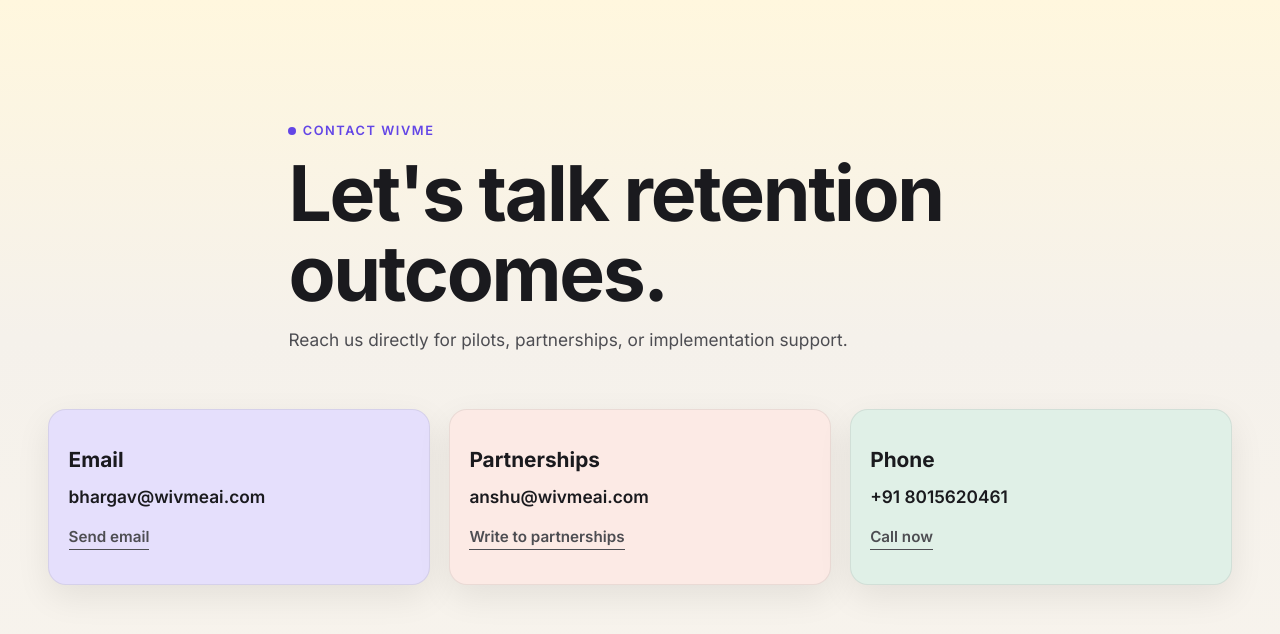
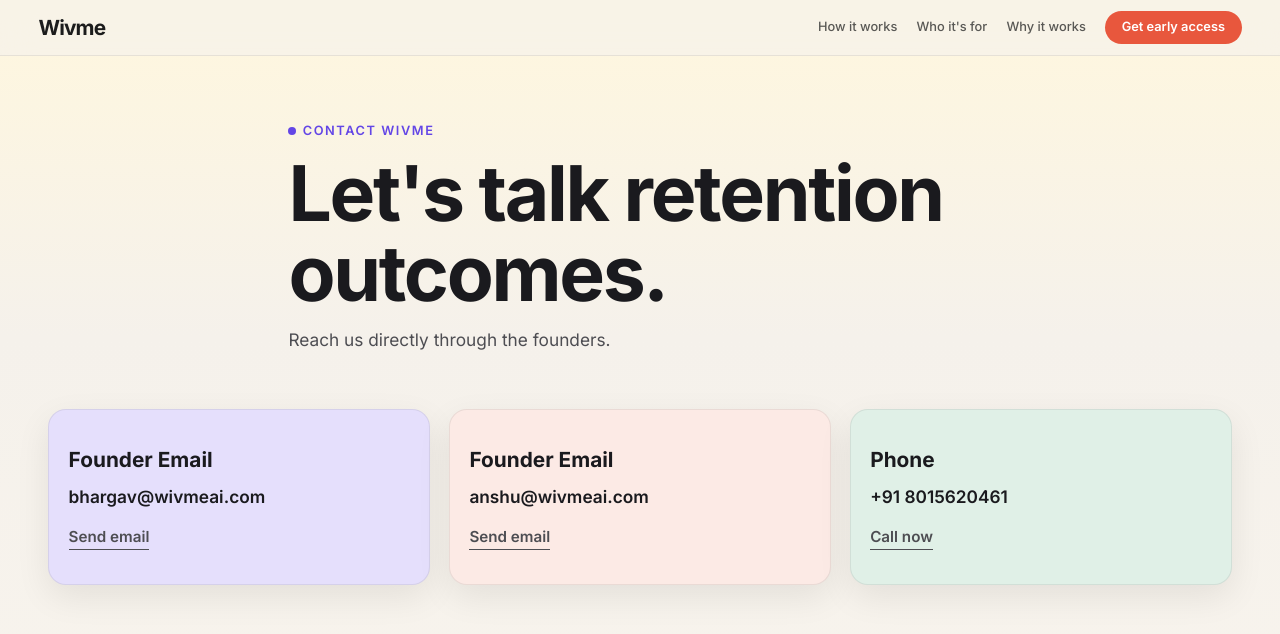
Before and after one commit to AnshuMishra01/WivmeWebsite, a Next.js app: page /contact in a window 1280 px wide. Shown: the top 634 px of the page. Built offline with nearby package versions, Linux system fonts and the light colour scheme.

Commit message:
updated contact and content

```diff
--- a/src/app/contact/page.tsx
+++ b/src/app/contact/page.tsx
@@ -1,12 +1,16 @@
+import Navigation from '@/components/Navigation';
+
 export default function ContactPage() {
   return (
+    <>
+      <Navigation />
       <main className="contact-page">
         <section className="contact-hero">
           <div className="container contact-hero__inner">
             <p className="label label--violet">Contact Wivme</p>
             <h1 className="contact-hero__title">Let&apos;s talk retention outcomes.</h1>
             <p className="contact-hero__subtitle">
-            Reach us directly for pilots, partnerships, or implementation support.
+              Reach us directly through the founders.
             </p>
           </div>
         </section>
@@ -14,15 +18,15 @@
         <section className="contact-details">
           <div className="container contact-details__grid">
             <article className="contact-card contact-card--violet">
-            <h2>Email</h2>
+              <h2>Founder Email</h2>
               <p>bhargav@wivmeai.com</p>
               <a href="mailto:bhargav@wivmeai.com">Send email</a>
             </article>
 
             <article className="contact-card contact-card--coral">
-            <h2>Partnerships</h2>
+              <h2>Founder Email</h2>
               <p>anshu@wivmeai.com</p>
-            <a href="mailto:anshu@wivmeai.com">Write to partnerships</a>
+              <a href="mailto:anshu@wivmeai.com">Send email</a>
             </article>
 
             <article className="contact-card contact-card--sage">
@@ -33,5 +37,6 @@
           </div>
         </section>
       </main>
+    </>
   );
 }
--- a/src/components/WhatWivmeDoes.tsx
+++ b/src/components/WhatWivmeDoes.tsx
@@ -83,8 +83,8 @@
   const features = [
     {
       num: '01',
-      title: 'Micro-revision episodes',
-      desc: 'Short, focused memory moments delivered at scientifically timed intervals after each class.',
+      title: 'Conversational Recall',
+      desc: 'Conversational audio episodes, activated by teachers, where students listen to peer discussions designed to reinforce and reconstruct classroom learning.',
       color: 'violet',
       imgLabel: 'Student receiving a micro-revision prompt on phone',
       imageSrc: promptImage,
--- a/src/components/WhoItsFor.tsx
+++ b/src/components/WhoItsFor.tsx
@@ -116,7 +116,7 @@
       label: 'Teachers',
       labelColor: 'coral',
       title: "Teachers who don't want more work",
-      desc: 'Zero extra preparation. Teachers get a live dashboard with class-wide retention insights and auto-generated prompts from existing curriculum.',
+      desc: 'No extra work for teachers. Just enable episodes and see exactly what each student is forgetting.',
       imgLabel: 'Teacher reviewing dashboard',
       imageSrc: teacherImage,
     },
```
Lines whose indentation alone changed are shown as unchanged.
